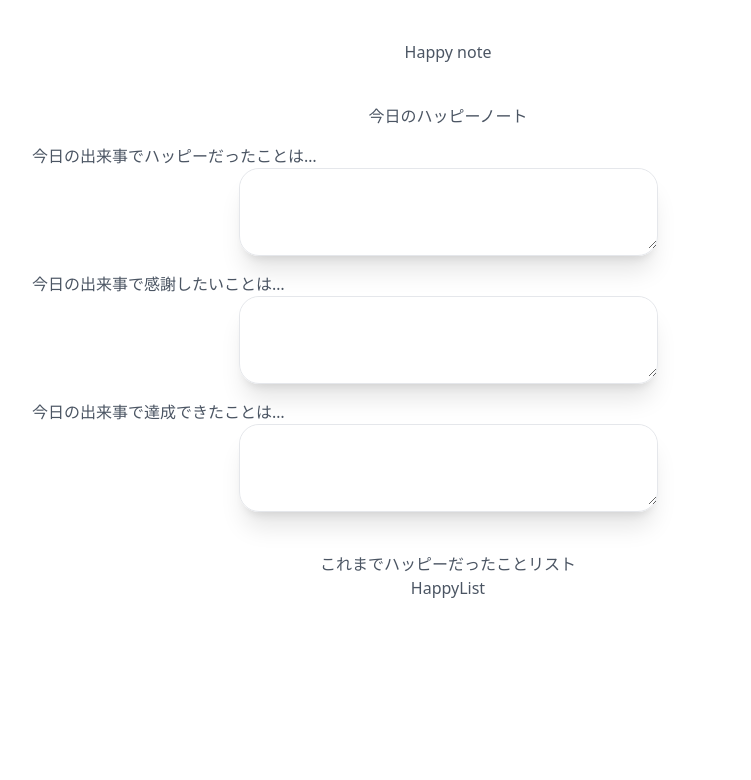
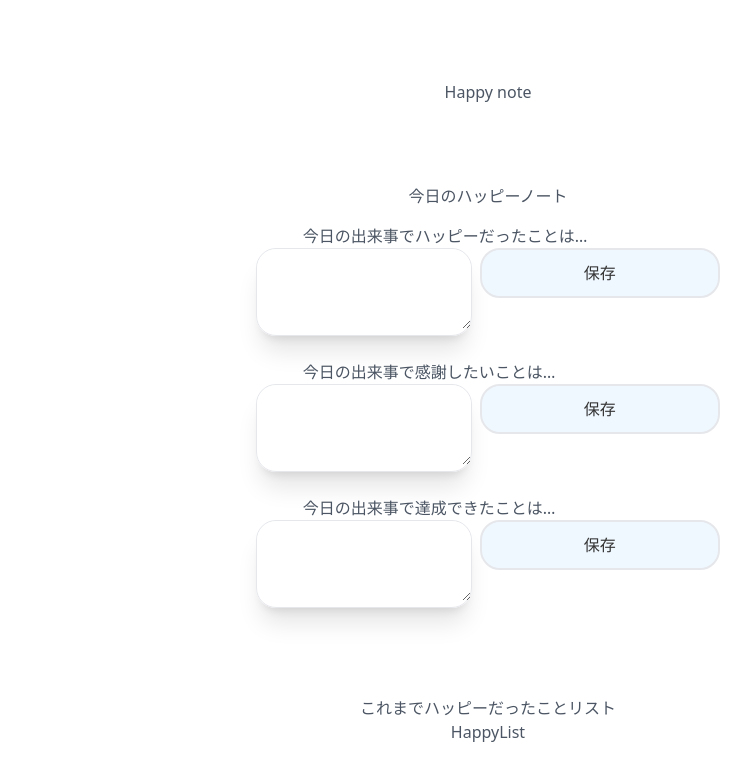
Before and after one commit to khiz125/happy-note-backend, a React (Create React App) app: page / in a window 1280 px wide. Shown: the top 780 px of the page, without its empty margins (192-943 px from the left). Built offline with nearby package versions, Linux system fonts and the light colour scheme.

Commit message:
add inputTextArea.tsx

```diff
--- a/src/components/Button.tsx
+++ b/src/components/Button.tsx
@@ -8,6 +8,7 @@ interface ButtonProps extends React.ButtonHTMLAttributes<HTMLButtonElement> {
 }
 const Button = ({
   className,
+  addClassName,
   children,
   variant = "primary",
   ...props
@@ -15,10 +16,10 @@ const Button = ({
   let btnStyle;
   switch (variant) {
     case "primary":
-      btnStyle = `border-gray-200 bg-green-300 py-3 w-full border-2 rounded-[20px] text-white hover:bg-[#61C697] hover:border-[#61C697]`;
+      btnStyle = `border-gray-200 bg-[#F0F8FF] py-2 w-full border-2 rounded-[20px] text-[#333] hover:bg-[#61C697] hover:border-[#61C697] ${addClassName}`;
       break;
     case "light-gray":
-      btnStyle = `bg-[#BABABA] py-3 w-full rounded-[20px] text-white`;
+      btnStyle = `bg-[#BABABA] py-3 w-full rounded-[20px] text-white ${addClassName}`;
       break;
   }
 
--- /dev/null
+++ b/src/components/InputTextArea.tsx
@@ -0,0 +1,64 @@
+import React, { useState, useRef } from 'react';
+import Button from './Button';
+
+interface InputTextAreaProps {
+  name: string;
+}
+
+const InputTextArea: React.FC<InputTextAreaProps> = ({ name }) => {
+
+  const ref = useRef<HTMLTextAreaElement>(null);
+
+  const handleSubmit = async (event: React.FormEvent<HTMLFormElement>) => {
+    event.preventDefault();
+    const message = ref.current?.value;
+
+    if (message) {
+      const requestOptions = {
+        method: "POST",
+        headers: {
+          "Authorization": `Basic ${process.env.HARPERDB_API_KEY}`
+        },
+        body: JSON.stringify({
+          message
+        })
+
+      }
+
+      const url = `${process.env.HARPERDB_CUSTOM_FUNCTIONS_URL}/api-v1/notes/add`;
+      const testurl = `${process.env.HARPERDB_CUSTOM_FUNCTIONS_URL}/happynote/notes/`
+
+      try {
+        const results = await fetch(testurl, requestOptions).then(r => r.json());
+        console.log(results);
+      } catch (error) {
+        console.error(error);
+      }
+    }
+  };
+
+  return (
+    <form onSubmit={handleSubmit}>
+      <div className="flex mb-2">
+        <div className='shadow-xl rounded-[20px] border border-gray-200 mr-2'>
+          <textarea
+            className='relative hidden-scrollbar text-[#8A8684]
+            border-gray-200 outline-none focus:border-[#D9D9D9] w-full p-4 rounded-[20px]'
+            name={`${name}`}
+            ref={ref}
+            id=""
+            cols={40}
+            rows={2}
+          />
+        </div>
+        <Button
+          addClassName="w-[80px] h-[50px]"
+        >
+          保存
+        </Button>
+      </div>
+    </form>
+  )
+}
+
+export default InputTextArea;
--- a/src/note/Note.tsx
+++ b/src/note/Note.tsx
@@ -1,11 +1,16 @@
 import React from "react";
 import HappyList from "./HappyList";
+
+import InputTextArea from "@/components/InputTextArea";
+
+import Button from "../components/Button";
 
 const note = () => {
 
 
   return (
     <main className='box-border text-gray-600 w-full px-20'>
+      <div className="flex flex-col items-center justify-center w-full m-10 px-40">
         <section className='flex items-center justify-center m-10 px-40'>
           <h1>
             Happy note
@@ -14,7 +19,8 @@ const note = () => {
         <section className='flex flex-col items-center justify-center m-10'>
           <h3>今日のハッピーノート</h3>
           <h3 className="text-left w-4/5 mt-4">今日の出来事でハッピーだったことは…</h3>
-        <div className='shadow-xl rounded-[20px] border border-gray-200'>
+          <div className="flex mb-2">
+            <div className='shadow-xl rounded-[20px] border border-gray-200 mr-2'>
               <textarea
                 className='relative hidden-scrollbar text-[#8A8684]
             border-gray-200 outline-none focus:border-[#D9D9D9] w-full p-4 rounded-[20px]'
@@ -24,8 +30,15 @@ const note = () => {
                 rows={2}
               />
             </div>
+            <Button
+              addClassName="w-[80px] h-[50px]"
+            >
+              保存
+            </Button>
+          </div>
           <h3 className="text-left w-4/5 mt-4">今日の出来事で感謝したいことは…</h3>
-        <div className='shadow-xl rounded-[20px] border border-gray-200'>
+          <div className="flex mb-2">
+            <div className='shadow-xl rounded-[20px] border border-gray-200 mr-2'>
               <textarea
                 className='relative hidden-scrollbar text-[#8A8684]
             border-gray-200 outline-none focus:border-[#D9D9D9] w-full p-4 rounded-[20px]'
@@ -35,8 +48,15 @@ const note = () => {
                 rows={2}
               />
             </div>
+            <Button
+              addClassName="w-[80px] h-[50px]"
+            >
+              保存
+            </Button>
+          </div>
           <h3 className="text-left w-4/5 mt-4">今日の出来事で達成できたことは…</h3>
-        <div className='shadow-xl rounded-[20px] border border-gray-200'>
+          <div className="flex mb-2">
+            <div className='shadow-xl rounded-[20px] border border-gray-200 mr-2'>
               <textarea
                 className='relative hidden-scrollbar text-[#8A8684]
             border-gray-200 outline-none focus:border-[#D9D9D9] w-full p-4 rounded-[20px]'
@@ -46,11 +66,19 @@ const note = () => {
                 rows={2}
               />
             </div>
+            <Button
+              addClassName="w-[80px] h-[50px]"
+            >
+              保存
+            </Button>
+          </div>
         </section>
         <section className='flex flex-col items-center justify-center m-10'>
           <h3>これまでハッピーだったことリスト</h3>
           <HappyList />
         </section>
+      </div>
+
     </main>
   )
 }
```
Lines whose indentation alone changed are shown as unchanged.
